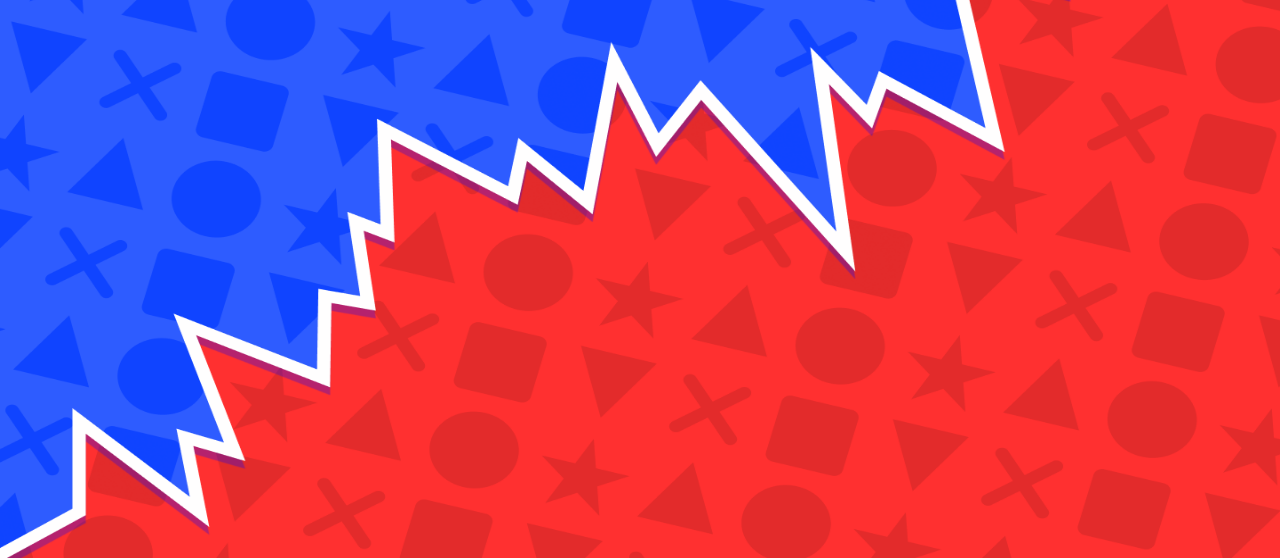
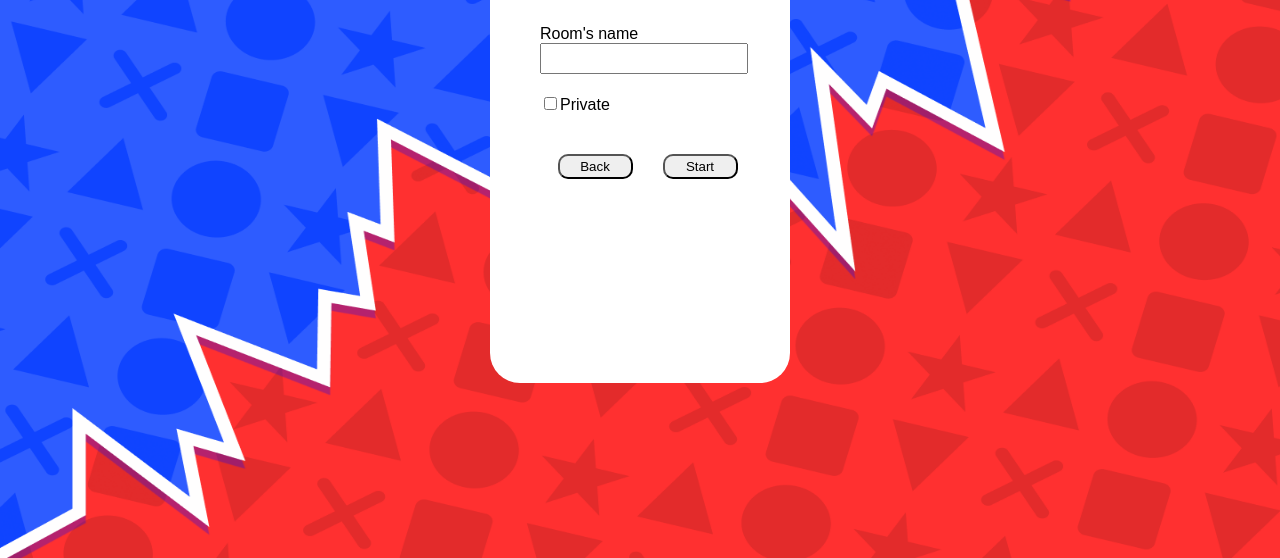
Before and after one commit to Gaymmasters/Frontend, a React app: page /creategame in a window 1280 px wide. Before the commit this address had no page. Shown: the part 242-800 px from the top of the page. Built offline with nearby package versions, Linux system fonts and the light colour scheme; sample sign-in values are in the browser's storage.

Commit message:
CreateGamePage

```diff
--- a/src/API/RegUser.js
+++ b/src/API/RegUser.js
@@ -29,4 +29,11 @@ export default class UserReg{
         }catch(error){ console.log(error) }
 
     }
+    static async CreateGame(data) {
+        try{
+            const res = await axios.put("http://localhost:5000/api/create",{...data})
+            return res.data
+        }catch(error){ console.log(error) }
+
+    }
 }
--- a/src/App/App.js
+++ b/src/App/App.js
@@ -6,6 +6,7 @@ import MenuPage from './component/menu/MenuPage';
 import PrivateRoute from '../features/privateRoute';
 import RulesPage from './component/rules/RulesPage';
 import SettingsPage from './component/settings/SettingsPage';
+import CreateGamePage from './component/CreateGame/CreateGamePage';
 
 const App = () => {
   return(
@@ -23,6 +24,9 @@ const App = () => {
             <Route path = "/settings" element={<PrivateRoute way={"/login"}/>}>
               <Route path='/settings' element={<SettingsPage/>} />
             </Route>
+            <Route path = "/creategame" element={<PrivateRoute way={"/login"}/>}>
+              <Route path='/creategame' element={<CreateGamePage/>} />
+            </Route>
           </Routes>
         </BrowserRouter>
       </div>
--- a/src/App/component/CreateGame/CreateGamePage.jsx
+++ b/src/App/component/CreateGame/CreateGamePage.jsx
@@ -0,0 +1,69 @@
+import React, { useState } from "react";
+import classes from "./createGame.module.css";
+import { Link, useNavigate } from "react-router-dom/dist";
+import UserReg from "../../../API/RegUser";
+import { moveToLocalStore } from "../../../features/store";
+
+const CreateGamePage = () =>{
+    const [data, setData] = useState({});
+    const navigate = useNavigate();
+    async function createGame(){
+        if (data.gamePassword >= 5 && data.gamePassword <= 20){
+            const res = await UserReg.CreateGame({...data, isPrivate: isPrivate, player1Id: localStorage.getItem("id")})
+            if (!res.result){
+                alert("Error:" + res.message);
+            }
+            else{
+                moveToLocalStore({gameId: res.id, gameName: res.name, moves: JSON.stringify(res.moves), winFlag: res.winflag});
+                navigate('game/'+res.id, {replace: true})
+            }
+        }
+        else alert("Invalid password length")
+    }
+
+    let isPrivate = false;
+    function hide() {
+        const Block = document.getElementById("cgp");
+        if (isPrivate){
+            Block.style.display = "none";
+            isPrivate = false;
+        }
+        else{
+            Block.style.display = "block";
+            isPrivate = true;
+        }
+    }
+    return(
+        <div className={classes.cgpContainer}>
+            <h1>Create Game</h1>
+            <div className={classes.cgpMain}>
+                <label>Room's name</label>
+                <input
+                type="text"
+                className={classes.cgpInp}
+                onChange={e => setData({...data,name: e.target.value})}/>
+                <input
+                type="checkbox"
+                className={classes.cgpCheckbox}
+                id = "checkbox"
+                onClick={hide}/>
+                <label to="checkbox">Private</label>
+            </div>
+
+            <div className={classes.cgpGhost} id="cgp">
+                <input
+                type="password"
+                className={classes.cgpInp}
+                onChange={e => setData({...data,password: e.target.value})}/>
+            </div>
+
+            <div className={classes.cgpButtons}>
+                <Link to="/">
+                    <button className={classes.cgpBtn}>Back</button>
+                </Link>
+                <button className={classes.cgpBtn} onClick={createGame}>Start</button>
+            </div>
+        </div>
+    );
+}
+export default CreateGamePage;
--- /dev/null
+++ b/src/App/component/CreateGame/createGame.module.css
@@ -0,0 +1,47 @@
+.cgpContainer{
+    width: 300px;
+    height: 450px;
+    background-color: white;
+
+    position: absolute;
+    top:0;
+    bottom: 0;
+    left: 0;
+    right: 0;
+
+    margin: auto;
+
+    border-radius: 30px;
+}
+.cgpMain{
+    width: 200px;
+    margin-top: 40px;
+    margin-left: 50px;
+
+}
+.cgpInp{
+    width: 200px;
+    height: 25px;
+
+    margin-bottom: 20px;
+}
+.cgpGhost{
+    width: 200px;
+    margin-left: 50px;
+    margin-top: 20px;
+
+    z-index: 1;
+    display: none;
+}
+.cgpButtons{
+    width: 95%;
+    text-align: center;
+    margin-top: 30px;
+
+    z-index: 1;
+    position: absolute;
+}
+.cgpBtn{
+    display: inline-block;
+    margin-left: 30px;
+}
--- a/src/App/component/LoginRegPages/RegPage.jsx
+++ b/src/App/component/LoginRegPages/RegPage.jsx
@@ -22,7 +22,7 @@ const RegPage = () => {
                     navigate('/', {replace: false})
                 }
             }
-            else alert("invalid password");
+            else alert("Invalid password length");
         }
         else alert("Invalid e-mail");
     }
--- a/src/App/component/menu/MenuPage.jsx
+++ b/src/App/component/menu/MenuPage.jsx
@@ -35,7 +35,7 @@ function hide() {
                     <Link to=''>
                         <button className='menu'>Find game</button>
                     </Link>
-                    <Link to=''>
+                    <Link to='/creategame'>
                         <button className='menu'>Create game</button>
                     </Link>
                     <Link to='/rules'>
--- a/src/App/component/settings/settings.module.css
+++ b/src/App/component/settings/settings.module.css
@@ -37,6 +37,4 @@ h1{
     width: 10x;
     height: 10px;
     background-color: aqua;
-
-
 }
```
